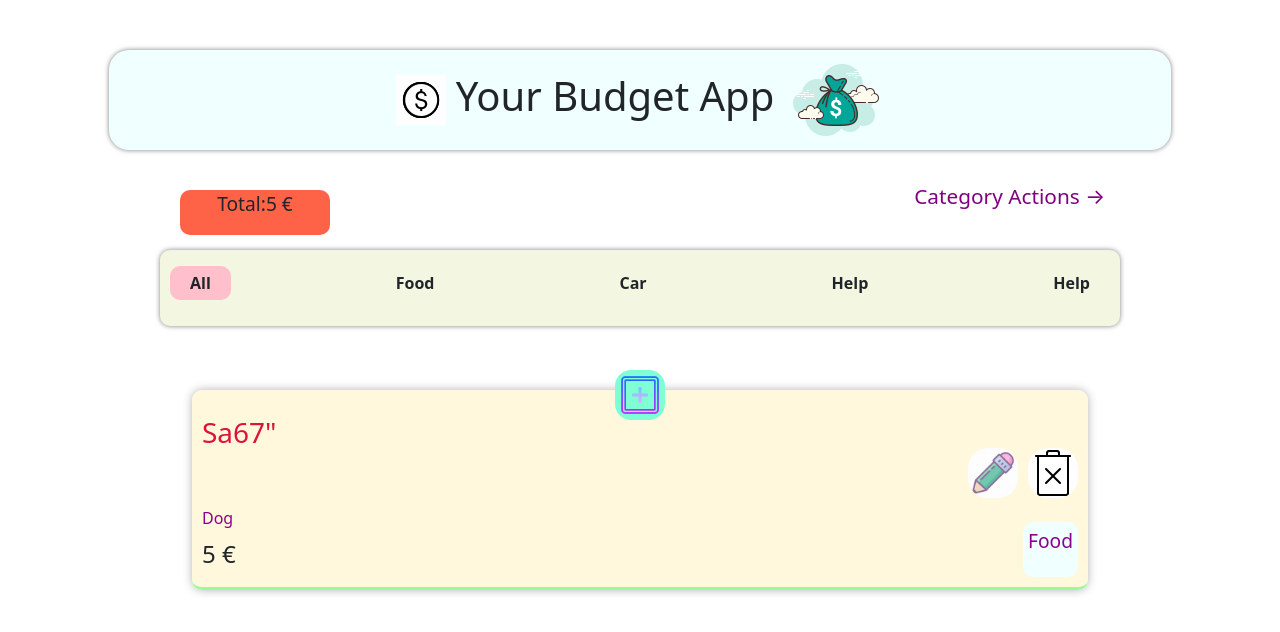
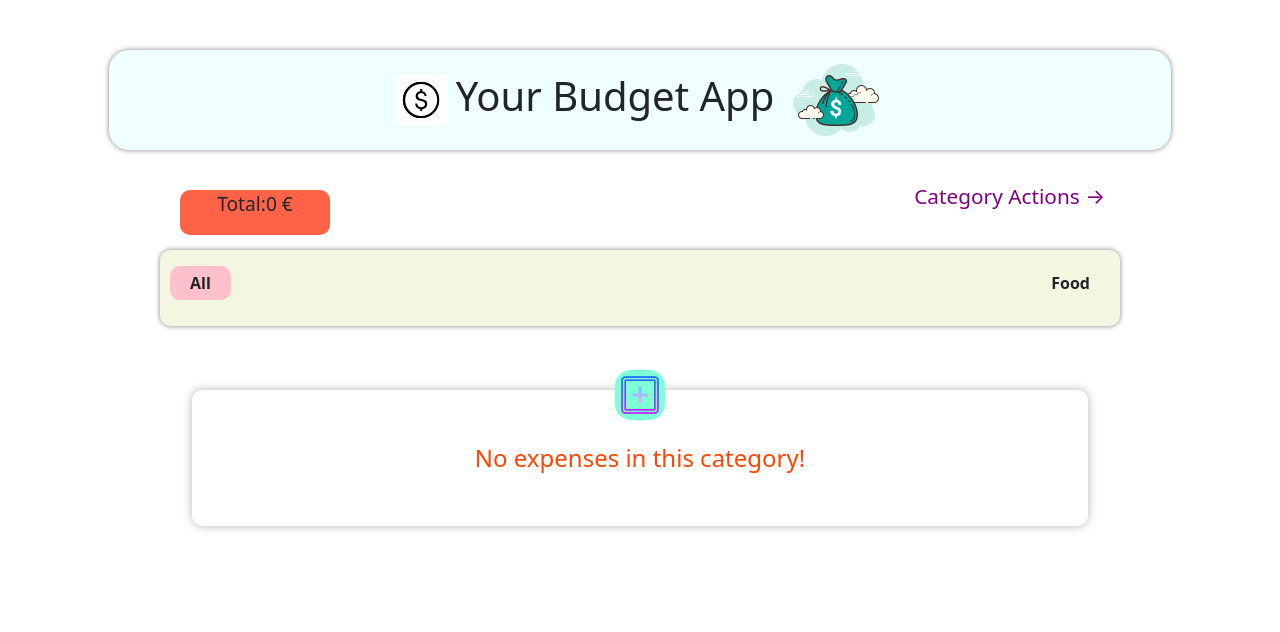
Before and after one commit to mzffrtp/homebudgetapp, a React (Create React App) app: page / in a window 1280 px wide. Shown: the top 632 px of the page. Built offline with nearby package versions, Linux system fonts and the light colour scheme; data requests are answered from the project's data file.

Commit message:
screen gif added, readme updated

```diff
--- a/db.json
+++ b/db.json
@@ -1,31 +1,9 @@
 {
-  "expenses": [
-    {
-      "price": "5",
-      "place": "sd",
-      "title": "sa67\"",
-      "description": "dog",
-      "date": "2023-02-17",
-      "categoryId": "1677578369413",
-      "id": "1677578393462"
-    }
-  ],
+  "expenses": [],
   "categories": [
     {
-      "id": "1677578369413",
+      "id": "1677587709717",
       "name": "food"
-    },
-    {
-      "id": "1677579196505",
-      "name": "car"
-    },
-    {
-      "id": "1677579217020",
-      "name": "help"
-    },
-    {
-      "id": "1677579353626",
-      "name": "help"
     }
   ]
 }
--- a/src/pages/AddCategory.js
+++ b/src/pages/AddCategory.js
@@ -37,6 +37,7 @@ const AddCategory = () => {
 
         if(hasCategory !== undefined){
             alert("This category is already recorded.")
+            return
         }
 
 
--- a/src/pages/EditCategory.js
+++ b/src/pages/EditCategory.js
@@ -5,6 +5,7 @@ import { useNavigate } from "react-router-dom";
 
 import GeneralModal from "../components/GeneralModal";
 import Header from "../components/header";
+import { specialCharsnadNumbers } from "../utils/functions";
 
 const EditCategory = () => {
     const navigate = useNavigate();
@@ -37,6 +38,10 @@ const EditCategory = () => {
 
         /* validation */
         if (form.name === "") { alert("name can´t be left empty") }
+
+        if(specialCharsnadNumbers(form.name))
+        {alert("Name cannot include special characters or numbers!"); return}
+
 
         const hasCategory = allCategories.find(category=> category.name.toLowerCase() === form.name.toLowerCase())
         if(hasCategory !== undefined) {return (alert("This category is already exits."))}
```
Also changed, not shown: 2 other files (tests, documents, lock files or other folders).
